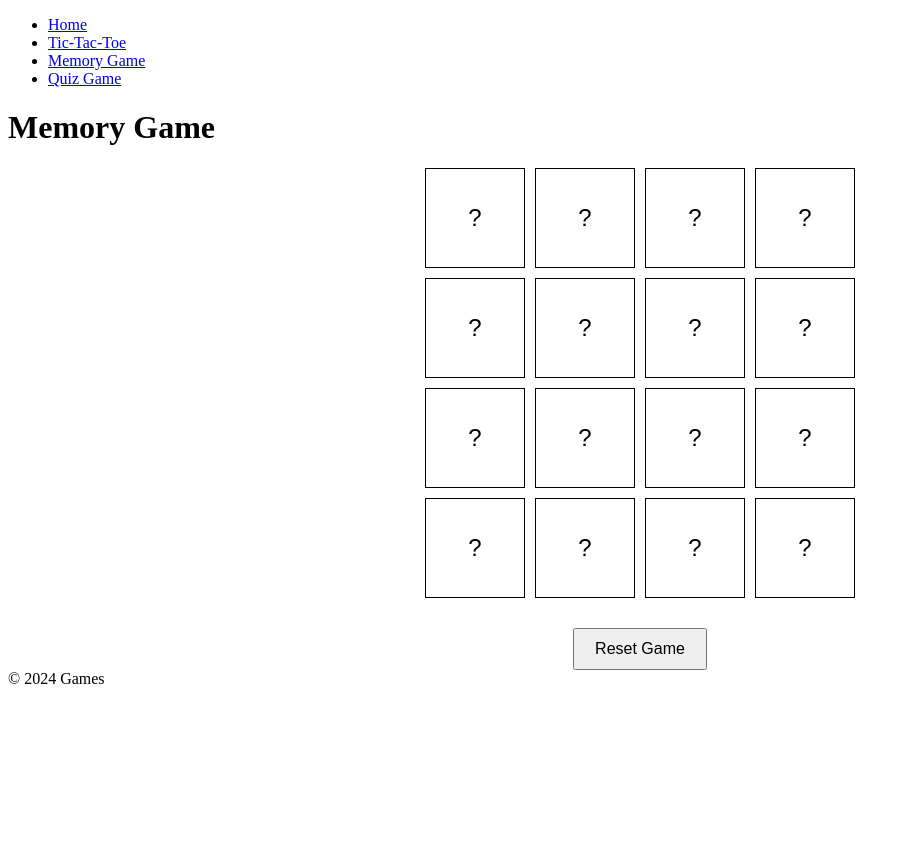
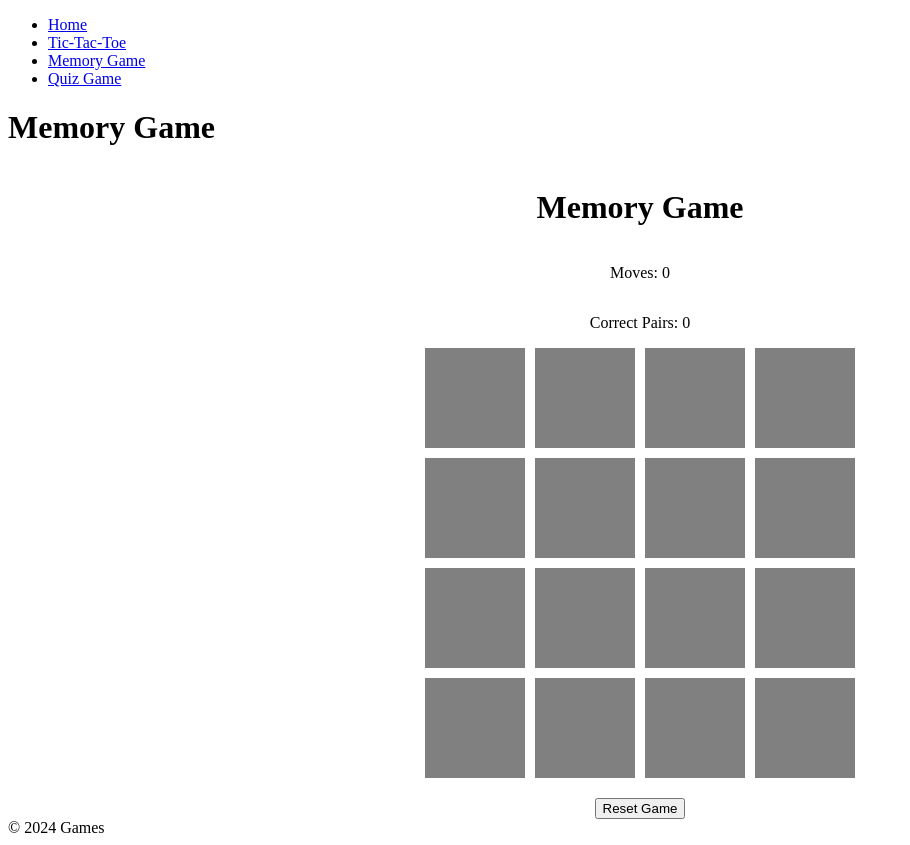
Before and after one commit to LeadingChicken/Software-architecture-project, a Next.js app in the folder frontend/: page /memory in a window 1280 px wide. Shown: the whole page, without its empty margins (0-910 px from the left). Before the commit the page ends 800 px from the top, so only its background shows below. Built offline with nearby package versions, Linux system fonts and the light colour scheme.

Commit message:
save game

```diff
--- a/frontend/src/components/MemoryGame.js
+++ b/frontend/src/components/MemoryGame.js
@@ -1,56 +1,123 @@
-'use client';
-import React, { useState, useEffect } from 'react';
-import Board from './BoardMemory';
-import styles from '../styles/MemoryGame.module.css';
-import { shuffle } from '../utils/shuffle';
+'use client'
+import { useEffect, useState } from 'react';
 
-const MemoryGame = () => {
-  const initialCards = Array.from({ length: 8 }, (_, i) => i % 4).flat();
-  const [cards, setCards] = useState(shuffle([...initialCards, ...initialCards]));
-  const [flippedIndices, setFlippedIndices] = useState([]);
-  const [matchedIndices, setMatchedIndices] = useState([]);
-  const [gameOver, setGameOver] = useState(false); // Trạng thái chiến thắng
+const initialCards = [
+  'A', 'B', 'C', 'D',
+  'E', 'F', 'G', 'H',
+  'A', 'B', 'C', 'D',
+  'E', 'F', 'G', 'H',
+];
+
+function shuffleArray(array) {
+  return array.sort(() => Math.random() - 0.5);
+}
+
+export default function MemoryGame() {
+  const [cards, setCards] = useState([]);
+  const [flippedCards, setFlippedCards] = useState([]);
+  const [matchedCards, setMatchedCards] = useState([]);
+  const [moveCount, setMoveCount] = useState(0);
+  const [isGameStarted, setIsGameStarted] = useState(false); // Thêm biến để kiểm tra trò chơi đã bắt đầu
 
   useEffect(() => {
-    if (matchedIndices.length === cards.length) {
-      setGameOver(true); // Đặt trạng thái chiến thắng khi tất cả các thẻ đã được khớp
+    const savedState = localStorage.getItem('memoryGameState');
+    if (savedState) {
+      const { cards, matchedCards, moveCount } = JSON.parse(savedState);
+      setCards(cards);
+      setMatchedCards(matchedCards);
+      setMoveCount(moveCount);
+      setIsGameStarted(true); // Đánh dấu rằng trò chơi đã bắt đầu
+    } else {
+      setCards(shuffleArray([...initialCards]));
     }
-  }, [matchedIndices, cards.length]);
+  }, []);
 
-  const handleClick = (index) => {
-    if (flippedIndices.length === 2 || matchedIndices.includes(index) || gameOver) return;
+  useEffect(() => {
+    if (isGameStarted) { // Chỉ lưu trạng thái khi trò chơi đã bắt đầu
+      localStorage.setItem(
+        'memoryGameState',
+        JSON.stringify({ cards, matchedCards, moveCount })
+      );
+    }
+  }, [cards, matchedCards, moveCount, isGameStarted]);
 
-    const newFlippedIndices = [...flippedIndices, index];
-    setFlippedIndices(newFlippedIndices);
+  useEffect(() => {
+    if (isGameStarted && matchedCards.length === cards.length) {
+      alert('Bạn đã hoàn thành trò chơi!');
+      resetGame();
+    }
+  }, [matchedCards, isGameStarted]);
 
-    if (newFlippedIndices.length === 2) {
-      const [first, second] = newFlippedIndices;
-      if (cards[first] === cards[second]) {
-        setMatchedIndices([...matchedIndices, first, second]);
+  const handleCardClick = (index) => {
+    if (
+      flippedCards.length === 2 ||
+      flippedCards.includes(index) ||
+      matchedCards.includes(index)
+    ) {
+      return;
+    }
+
+    setFlippedCards((prev) => [...prev, index]);
+
+    if (flippedCards.length === 1) {
+      const firstIndex = flippedCards[0];
+      const secondIndex = index;
+
+      if (cards[firstIndex] === cards[secondIndex]) {
+        setMatchedCards((prev) => [...prev, firstIndex, secondIndex]);
       }
-      setTimeout(() => setFlippedIndices([]), 1000);
+
+      setMoveCount((prev) => prev + 1);
+
+      setTimeout(() => {
+        setFlippedCards([]);
+      }, 1000);
     }
+
+    setIsGameStarted(true); // Đánh dấu trò chơi bắt đầu khi có một lượt lật thẻ đầu tiên
   };
 
   const resetGame = () => {
-    setCards(shuffle([...initialCards, ...initialCards]));
-    setFlippedIndices([]);
-    setMatchedIndices([]);
-    setGameOver(false); // Reset trạng thái chiến thắng khi khởi động lại trò chơi
+    const shuffledCards = shuffleArray([...initialCards]);
+    setCards(shuffledCards);
+    setFlippedCards([]);
+    setMatchedCards([]);
+    setMoveCount(0);
+    setIsGameStarted(false); // Đặt lại trạng thái trò chơi
+    localStorage.removeItem('memoryGameState');
   };
 
   return (
-    <div className={styles.game}>
-      <Board
-        cards={cards}
-        flippedIndices={flippedIndices}
-        matchedIndices={matchedIndices}
-        onCardClick={handleClick}
-      />
-      {gameOver && <div className={styles.winMessage}>You win!</div>}
-      <button className={styles.resetButton} onClick={resetGame}>Reset Game</button>
+    <div style={{ display: 'flex', flexDirection: 'column', alignItems: 'center' }}>
+      <h1>Memory Game</h1>
+      <p>Moves: {moveCount}</p>
+      <p>Correct Pairs: {matchedCards.length / 2}</p> {/* Hiển thị số cặp thẻ đúng */}
+      <div style={{ display: 'grid', gridTemplateColumns: 'repeat(4, 100px)', gap: '10px' }}>
+        {cards.map((card, index) => (
+          <div
+            key={index}
+            style={{
+              width: '100px',
+              height: '100px',
+              backgroundColor:
+                flippedCards.includes(index) || matchedCards.includes(index)
+                  ? 'lightblue'
+                  : 'gray',
+              display: 'flex',
+              justifyContent: 'center',
+              alignItems: 'center',
+              fontSize: '24px',
+              cursor: 'pointer',
+            }}
+            onClick={() => handleCardClick(index)}
+          >
+            {(flippedCards.includes(index) || matchedCards.includes(index)) && card}
+          </div>
+        ))}
+      </div>
+      <button onClick={resetGame} style={{ marginTop: '20px' }}>
+        Reset Game
+      </button>
     </div>
   );
-};
-
-export default MemoryGame;
+}
```
